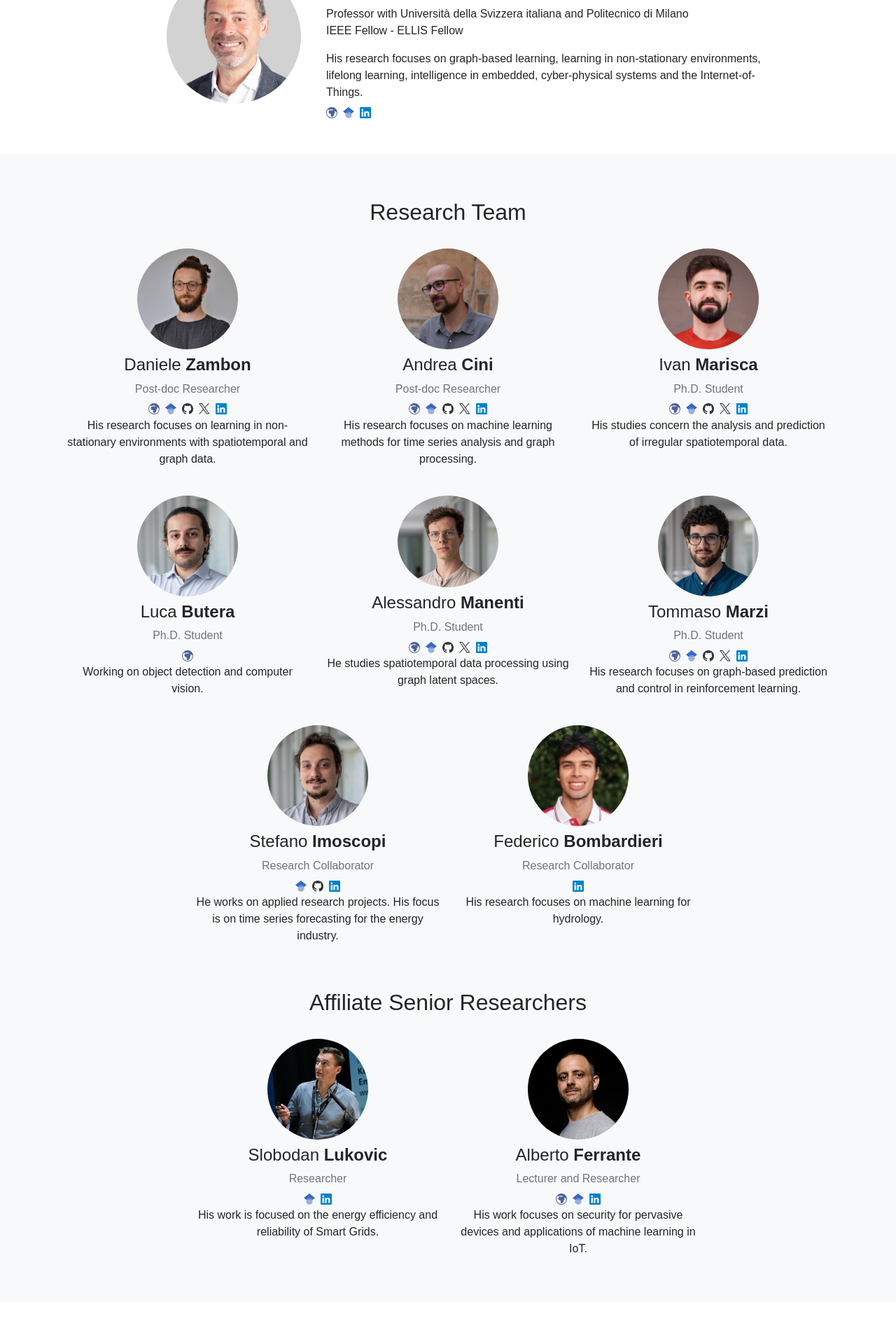
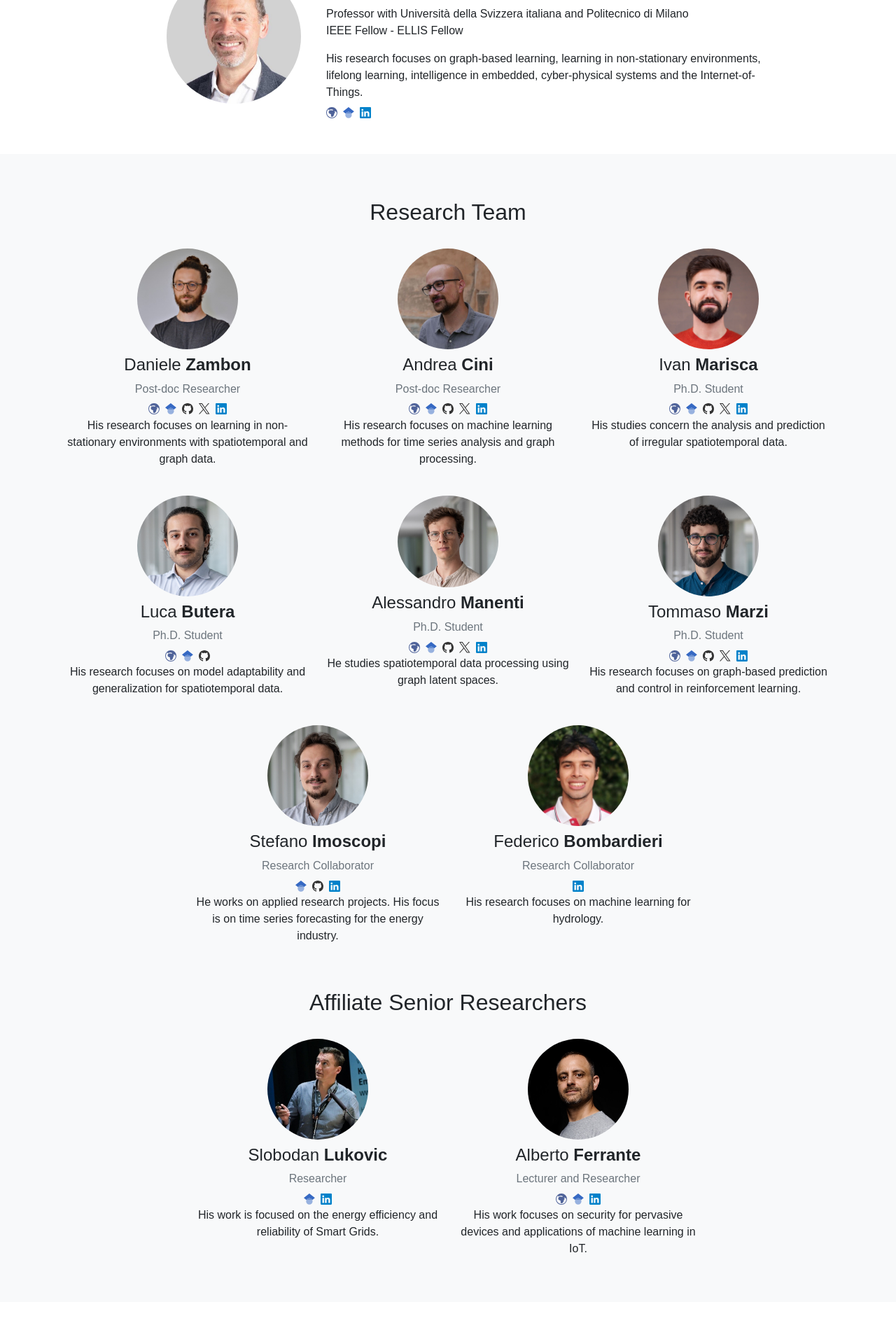
Before and after one commit to Graph-Machine-Learning-Group/graph-machine-learning-group.github.io, a Jekyll site: the page built from people.html, in a window 1280 px wide. Shown: the part 442-2362 px from the top of the page at 70% size. Built offline with Jekyll 4.4.1, drawn with Linux system fonts in a browser that asks for light colours.

Commit message:
Update people.yml
Updated Luca Butera profile

```diff
--- a/_data/people.yml
+++ b/_data/people.yml
@@ -57,9 +57,11 @@
   surname: Butera
   group: team
   role: Ph.D. Student
-  description: Working on object detection and computer vision.
+  description: His research focuses on model adaptability and generalization for spatiotemporal data.
   links:
     website: https://usi.to/7hz
+    github: LucaButera
+    scholar: b-l-TIUAAAAJ
   img: LB.jpg
 - id: amanenti
   name: Alessandro
```
